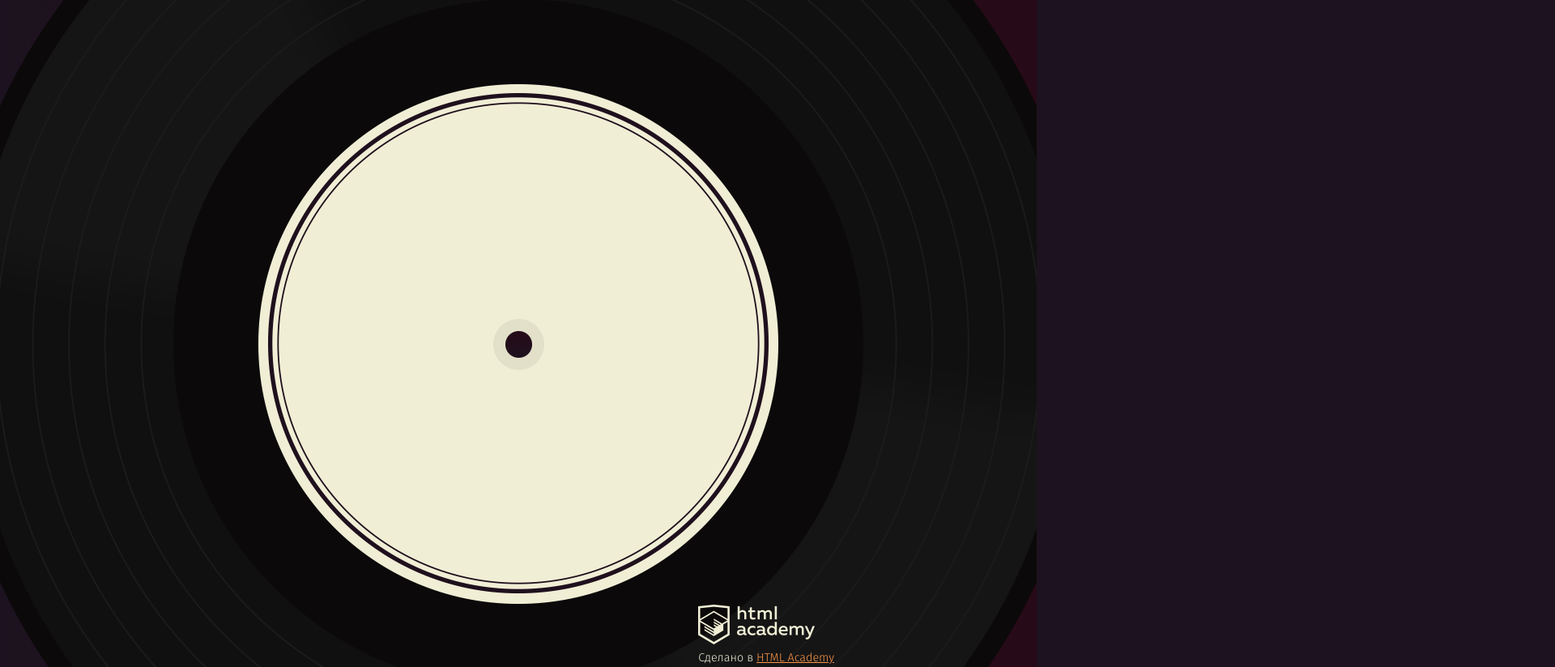
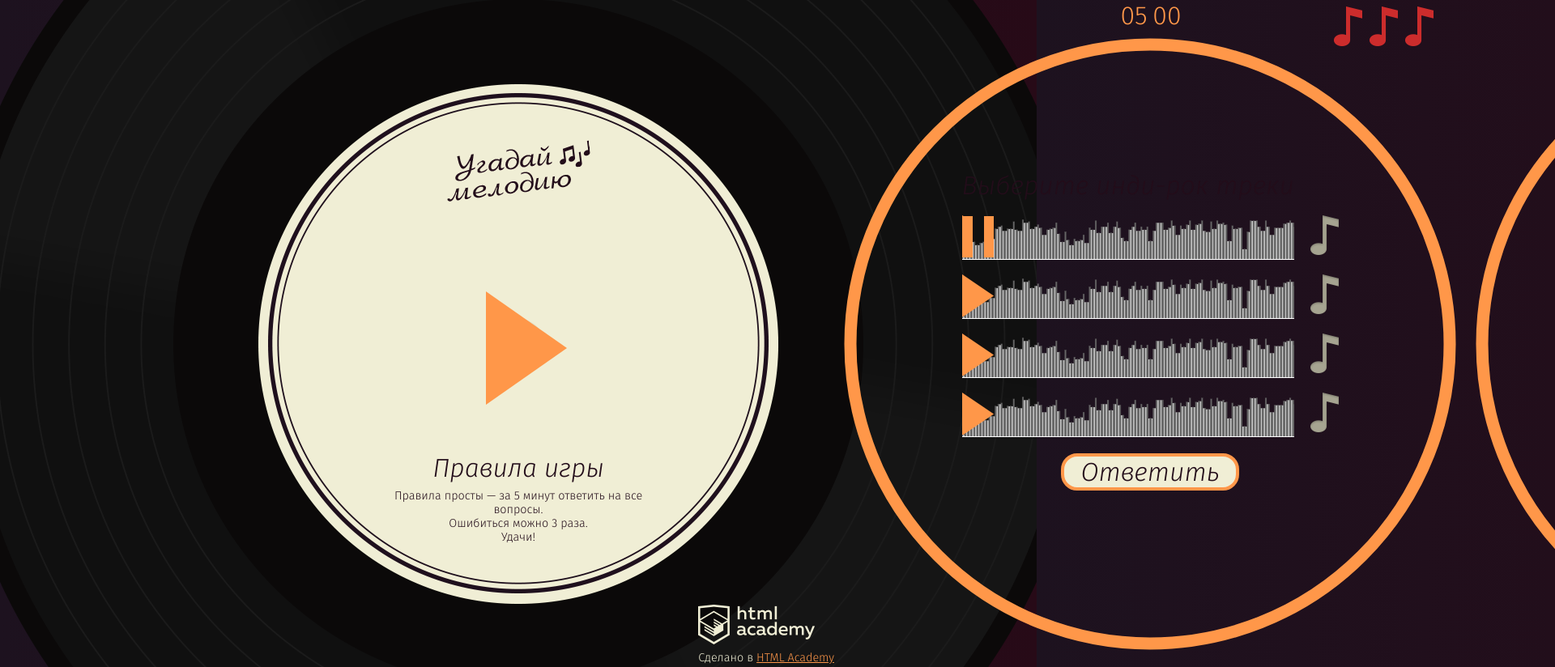
Before and after one commit to KidNinjja/121730-guess-melody, a website: page index.html in a window 1280 px wide. Shown: the top 824 px of the page at 81% size, 1920 px wide, since content can reach past the window. Drawn offline with nearby package versions, Linux system fonts and the light colour scheme; files that its build step writes are made by us from their sources.

Commit message:
Подключил main.js

```diff
--- a/index.html
+++ b/index.html
@@ -218,5 +218,7 @@
   </section>
 </template>
 
+<script src="./js/main.js" charset="utf-8"></script>
+
 </body>
 </html>
```
